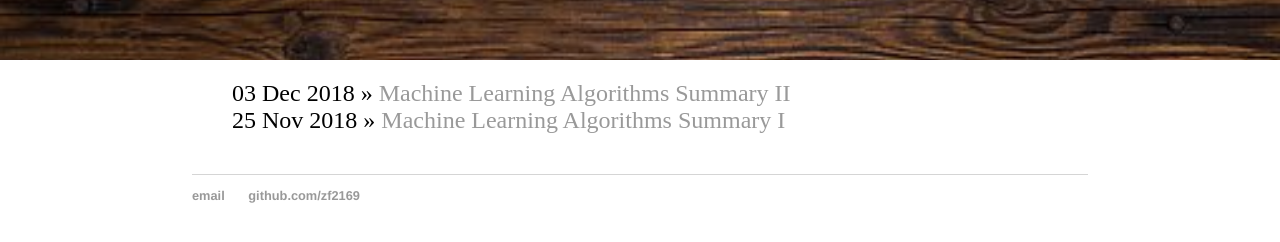
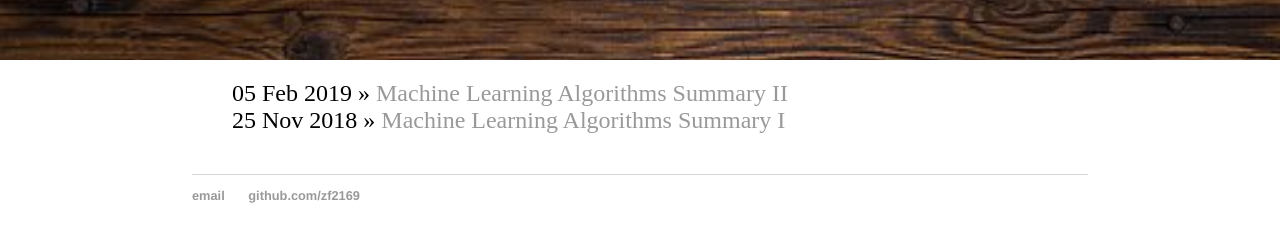
Before and after one commit to zf2169/zf2169.github.io, a Jekyll site: the page built from blog/index.html, in a window 1280 px wide. Shown: the part 398-640 px from the top of the page. Built offline with Jekyll 4.4.1, drawn with Linux system fonts in a browser that asks for light colours.

Commit message:
Update and rename 2018-12-03-Machine-Learning-Algorithms-Summary-II.md to 2019-02-05-Machine-Learning-Algorithms-Summary-II.md

```diff
--- a/_posts/2018-12-03-Machine-Learning-Algorithms-Summary-II.md
+++ b/_posts/2019-02-05-Machine-Learning-Algorithms-Summary-II.md
@@ -1,7 +1,7 @@
 ---
 layout: post
 title: "Machine Learning Algorithms Summary II"
-date: 2018-12-03
+date: 2019-02-05
 ---
 
 ## 9. KNN (K-Nearest Neighbors)
```
